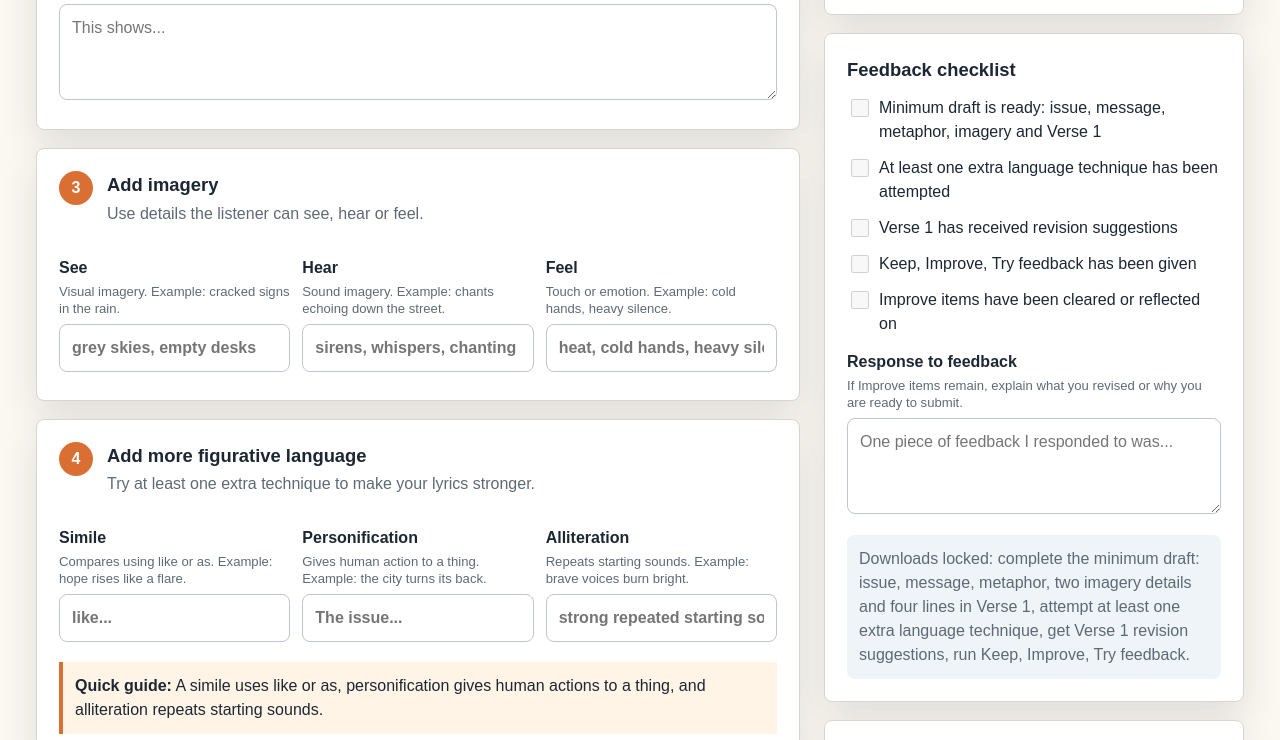
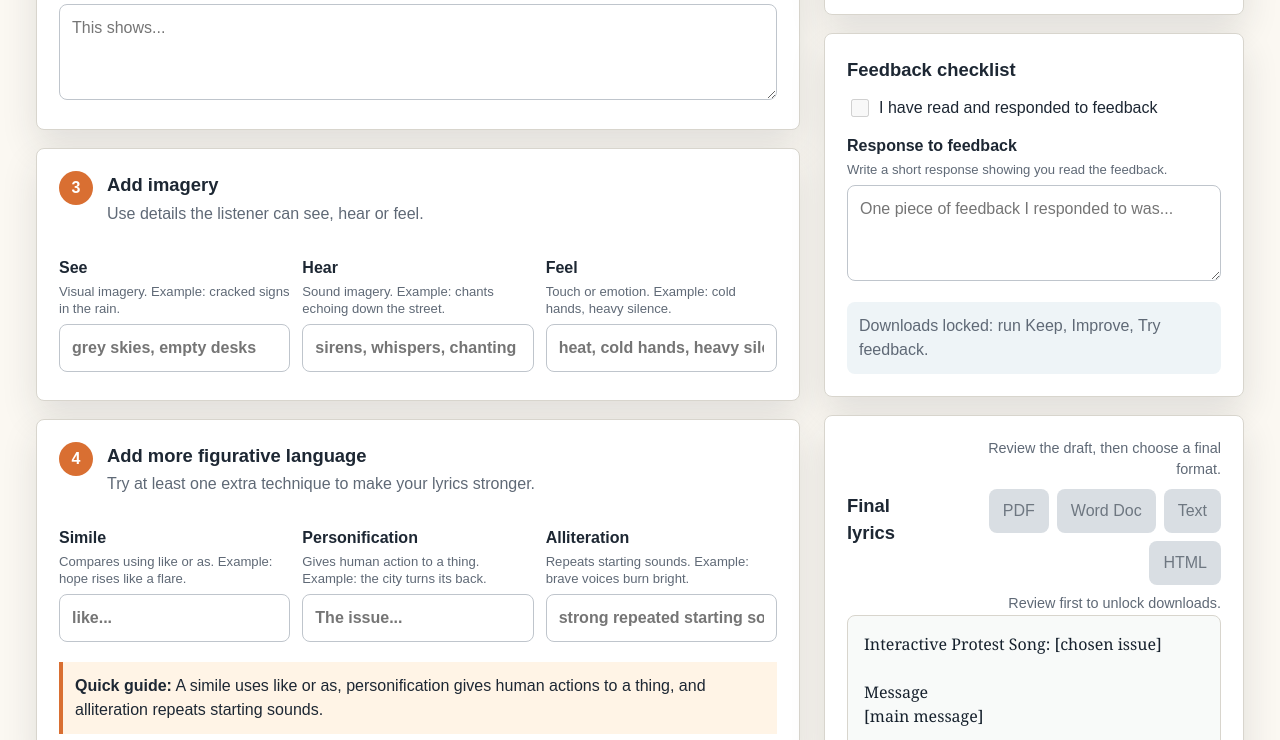
Before and after one commit to Perianath/ProtesticatorX, a plain HTML site: page index.html in a window 1280 px wide. Shown: the part 775-1515 px from the top of the page. Drawn offline with Linux system fonts and the light colour scheme.

Commit message:
Add files via upload

```diff
--- a/index.html
+++ b/index.html
@@ -222,7 +222,7 @@
           </div>
         </div>
         <div class="verse-grid">
-          <p class="revision-note">Revision suggestions unlock after you add an issue, message, metaphor and at least two imagery details. The app will not write lyrics for you.</p>
+          <p class="revision-note">Revision suggestions unlock after a verse has at least four lines and one figurative language technique. The app will not write lyrics for you.</p>
           <div class="verse-block">
             <label for="verse1">Verse 1</label>
             <textarea id="verse1" rows="6" placeholder="Write verse 1 here..."></textarea>
@@ -324,27 +324,11 @@
       <section class="panel feedback-gate-panel">
         <h2>Feedback checklist</h2>
         <label class="check-row">
-          <input id="requiredChecklistGate" type="checkbox">
-          <span>Minimum draft is ready: issue, message, metaphor, imagery and Verse 1</span>
-        </label>
-        <label class="check-row">
-          <input id="languageTechniqueGate" type="checkbox">
-          <span>At least one extra language technique has been attempted</span>
-        </label>
-        <label class="check-row">
-          <input id="revisionFeedbackGate" type="checkbox">
-          <span>Verse 1 has received revision suggestions</span>
-        </label>
-        <label class="check-row">
-          <input id="reviewFeedbackGate" type="checkbox">
-          <span>Keep, Improve, Try feedback has been given</span>
-        </label>
-        <label class="check-row">
           <input id="negativeFeedbackGate" type="checkbox">
-          <span>Improve items have been cleared or reflected on</span>
+          <span>I have read and responded to feedback</span>
         </label>
         <label for="feedbackReflection">Response to feedback
-          <span class="tech-help">If Improve items remain, explain what you revised or why you are ready to submit.</span>
+          <span class="tech-help">Write a short response showing you read the feedback.</span>
         </label>
         <textarea id="feedbackReflection" rows="3" placeholder="One piece of feedback I responded to was..."></textarea>
         <div id="gateFeedback" class="feedback gate-feedback" aria-live="polite"></div>
--- a/script.js
+++ b/script.js
@@ -48,10 +48,6 @@ const checks = {
 };
 
 const feedbackGates = {
-  requiredChecklist: document.querySelector("#requiredChecklistGate"),
-  languageTechnique: document.querySelector("#languageTechniqueGate"),
-  revisionFeedback: document.querySelector("#revisionFeedbackGate"),
-  reviewFeedback: document.querySelector("#reviewFeedbackGate"),
   negativeFeedback: document.querySelector("#negativeFeedbackGate")
 };
 
@@ -225,16 +221,13 @@ function hasOneExtraLanguageTechnique() {
 }
 
 function hasFeedbackReflection() {
-  return feedbackReflection.value.trim().split(/\s+/).filter(Boolean).length >= 8;
+  return feedbackReflection.value.trim().length > 0;
 }
 
-function hasVerseSuggestionInputs() {
-  const hasIssue = getIssue().trim().length > 0;
-  const hasMessage = fields.message.value.trim().split(/\s+/).filter(Boolean).length >= 5;
-  const hasMetaphor = fields.metaphorSubject.value.trim().length > 2 && fields.metaphorMeaning.value.trim().length > 8;
-  const imageryCount = [fields.seeImage, fields.hearImage, fields.feelImage].filter((field) => field.value.trim()).length;
+function hasVerseSuggestionInputs(verseNumber) {
+  const verseLineCount = fields[`verse${verseNumber}`].value.split("\n").filter((line) => line.trim()).length;
 
-  return hasIssue && hasMessage && hasMetaphor && imageryCount >= 2;
+  return verseLineCount >= 4 && hasOneExtraLanguageTechnique();
 }
 
 function formatVerses() {
@@ -576,7 +569,7 @@ function renderDraftReview() {
     : "<li>Your strongest choices will appear here once you add more detail.</li>";
   const improve = review.improve.length
     ? review.improve.map((item) => `<li>${escapeHtml(item)}</li>`).join("")
-    : "<li>No Improve items remain. You may download once the feedback checklist is complete.</li>";
+    : "<li>No major Improve items remain. Write a short response to feedback to complete the checklist.</li>";
   const tryIdeas = review.tryIdeas.length
     ? review.tryIdeas.map((item) => `<li>${escapeHtml(item)}</li>`).join("")
     : "<li>Try reading the song aloud and underlining the line with the strongest audience impact.</li>";
@@ -596,17 +589,11 @@ function renderDraftReview() {
 }
 
 function updateFeedbackGates() {
-  const minimumReady = hasMinimumDraftReady();
-  const languageTechniqueReady = hasOneExtraLanguageTechnique();
   const feedbackGiven = draftHasCurrentReview;
-  const negativesClearedOrReflected = feedbackGiven && (!currentReviewHasNegatives || hasFeedbackReflection());
-  const canDownload = minimumReady && languageTechniqueReady && hasCurrentRevisionFeedback && feedbackGiven && negativesClearedOrReflected;
+  const feedbackResponded = feedbackGiven && hasFeedbackReflection();
+  const canDownload = feedbackResponded;
 
-  feedbackGates.requiredChecklist.checked = minimumReady;
-  feedbackGates.languageTechnique.checked = languageTechniqueReady;
-  feedbackGates.revisionFeedback.checked = hasCurrentRevisionFeedback;
-  feedbackGates.reviewFeedback.checked = feedbackGiven;
-  feedbackGates.negativeFeedback.checked = negativesClearedOrReflected;
+  feedbackGates.negativeFeedback.checked = feedbackResponded;
 
   downloadButtons.forEach((button) => {
     button.disabled = !canDownload;
@@ -619,24 +606,16 @@ function updateFeedbackGates() {
   }
 
   const blockers = [];
-  if (!minimumReady) blockers.push("complete the minimum draft: issue, message, metaphor, two imagery details and four lines in Verse 1");
-  if (!languageTechniqueReady) blockers.push("attempt at least one extra language technique");
-  if (!hasCurrentRevisionFeedback) blockers.push("get Verse 1 revision suggestions");
   if (!feedbackGiven) blockers.push("run Keep, Improve, Try feedback");
-  if (feedbackGiven && currentReviewHasNegatives && !hasFeedbackReflection()) {
-    blockers.push("revise the Improve items or write a response to the feedback");
-  }
+  if (feedbackGiven && !hasFeedbackReflection()) blockers.push("write a short response to the feedback");
 
   gateFeedback.textContent = `Downloads locked: ${blockers.join(", ")}.`;
   downloadStatus.textContent = "Complete the feedback checklist to unlock downloads.";
 }
 
 function canDownloadFinalLyrics() {
-  return hasMinimumDraftReady()
-    && hasOneExtraLanguageTechnique()
-    && hasCurrentRevisionFeedback
-    && draftHasCurrentReview
-    && (!currentReviewHasNegatives || hasFeedbackReflection());
+  return draftHasCurrentReview
+    && hasFeedbackReflection();
 }
 
 function markReviewOutdated() {
@@ -723,13 +702,12 @@ function setMode(mode) {
 }
 
 function updateRevisionButtons() {
-  const ready = hasVerseSuggestionInputs();
-
   suggestVerseButtons.forEach((button) => {
+    const ready = hasVerseSuggestionInputs(Number(button.dataset.verse));
     button.disabled = !ready;
     button.title = ready
       ? "Get revision suggestions based on your own draft."
-      : "Enter an issue, message, metaphor and at least two imagery details first.";
+      : "Write at least four lines in this verse and add one figurative language technique first.";
   });
 }
 
@@ -758,8 +736,8 @@ function getImagerySummary() {
 }
 
 function renderRevisionSuggestions(verseNumber = 1) {
-  if (!hasVerseSuggestionInputs()) {
-    revisionOutputs[verseNumber].innerHTML = "<p>Add your issue, message, metaphor and at least two imagery details first.</p>";
+  if (!hasVerseSuggestionInputs(verseNumber)) {
+    revisionOutputs[verseNumber].innerHTML = "<p>Write at least four lines in this verse and add one figurative language technique first.</p>";
     return;
   }
 
```
